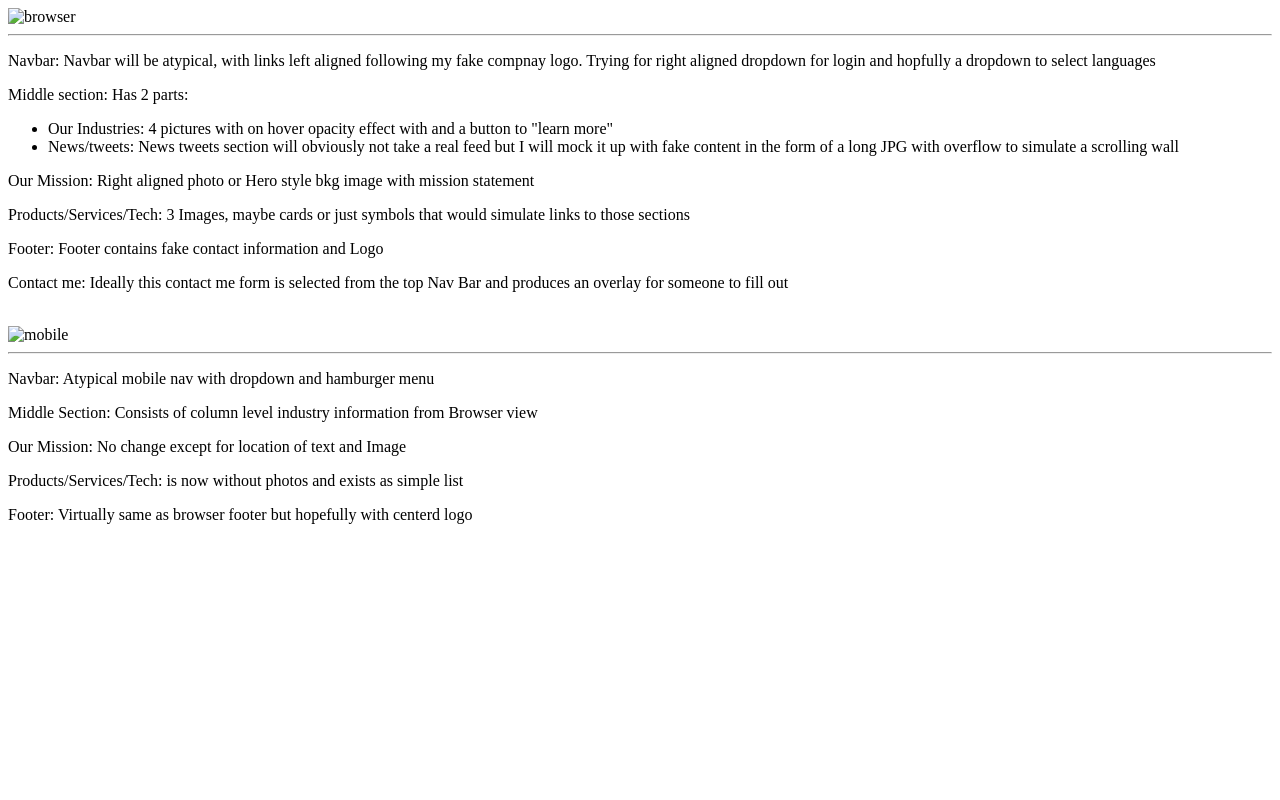
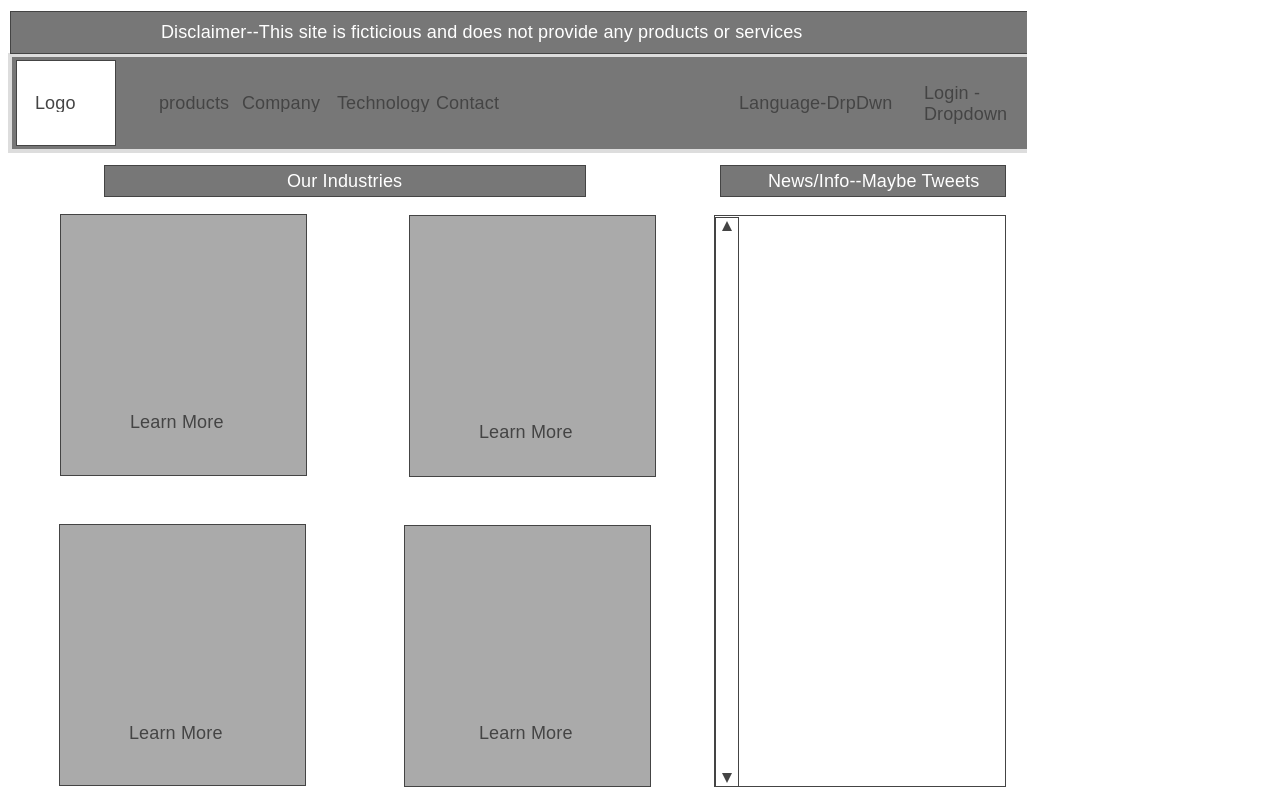
Before and after one commit to BrettAGobel/gobelglobal, a plain HTML site: page public_html/documentation/mileston-2.html in a window 1280 px wide. Shown: the top 800 px of the page. Drawn offline with Linux system fonts and the light colour scheme; the site is published under a folder, as on GitHub Pages, so addresses that start at the root find nothing.

Commit message:
New Commit for milestone-2.html for PWP.  Added images, fixed path

```diff
--- a/public_html/documentation/mileston-2.html
+++ b/public_html/documentation/mileston-2.html
@@ -6,7 +6,7 @@
 </head>
 <body>
 <div>
-<img src="/public_html/documentation/gobelglobal-browser.png" alt="browser">
+<img src="gobelglobal-browser.png" alt="browser">
 </div>
 <hr>
 <p>Navbar: Navbar will be atypical, with links left aligned following my fake compnay logo.  Trying for right aligned dropdown for login and hopfully a dropdown to select languages</p>
@@ -21,7 +21,7 @@
 <p>Footer:  Footer contains fake contact information and Logo</p>
 <p>Contact me:  Ideally this contact me form is selected from the top Nav Bar and produces an overlay for someone to fill out</p>
 <br>
-<img src="/public_html/documentation/gobelglobal-mobile.png" alt="mobile">
+<img src="gobelglobal-mobile.png" alt="mobile">
 <hr>
 <p>Navbar: Atypical mobile nav with dropdown and hamburger menu</p>
 <p>Middle Section: Consists of column level industry information from Browser view<p>
```
